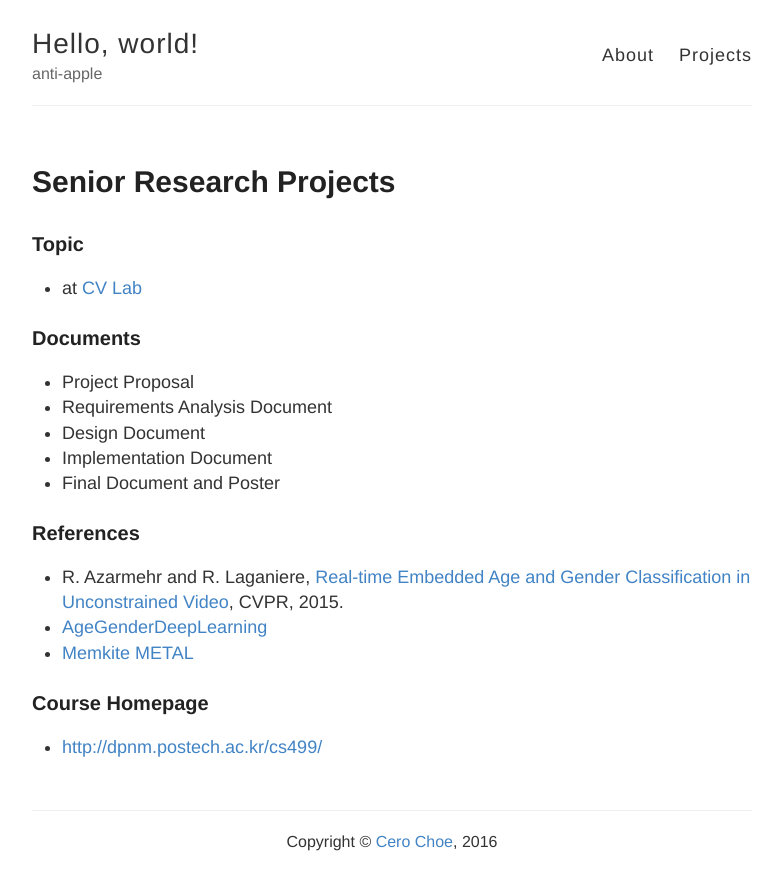
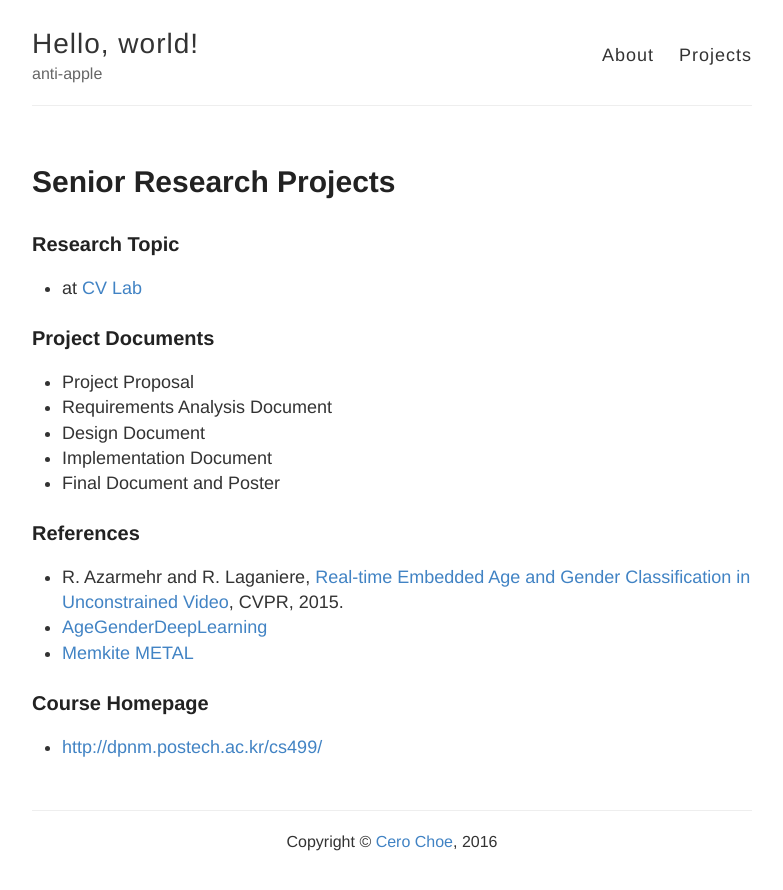
Before and after one commit to cerochoe/cerochoe.github.io, a Jekyll site: the page built from projects/csed499.md, in a window 1280 px wide. Shown: the top 890 px of the page, without its empty margins (248-1031 px from the left). Built offline with Jekyll 4.4.1, drawn with Linux system fonts in a browser that asks for light colours.

Commit message:
Change categories' names

```diff
--- a/projects/csed499.md
+++ b/projects/csed499.md
@@ -4,10 +4,10 @@ title: Senior Research Projects
 permalink: /projects/csed499/
 ---
 
-### Topic ###
+### Research Topic ###
 * at <a href="http://cvlab.postech.ac.kr/lab/" target="blank">CV Lab</a>
 
-### Documents ###
+### Project Documents ###
 * Project Proposal
 * Requirements Analysis Document
 * Design Document
```
